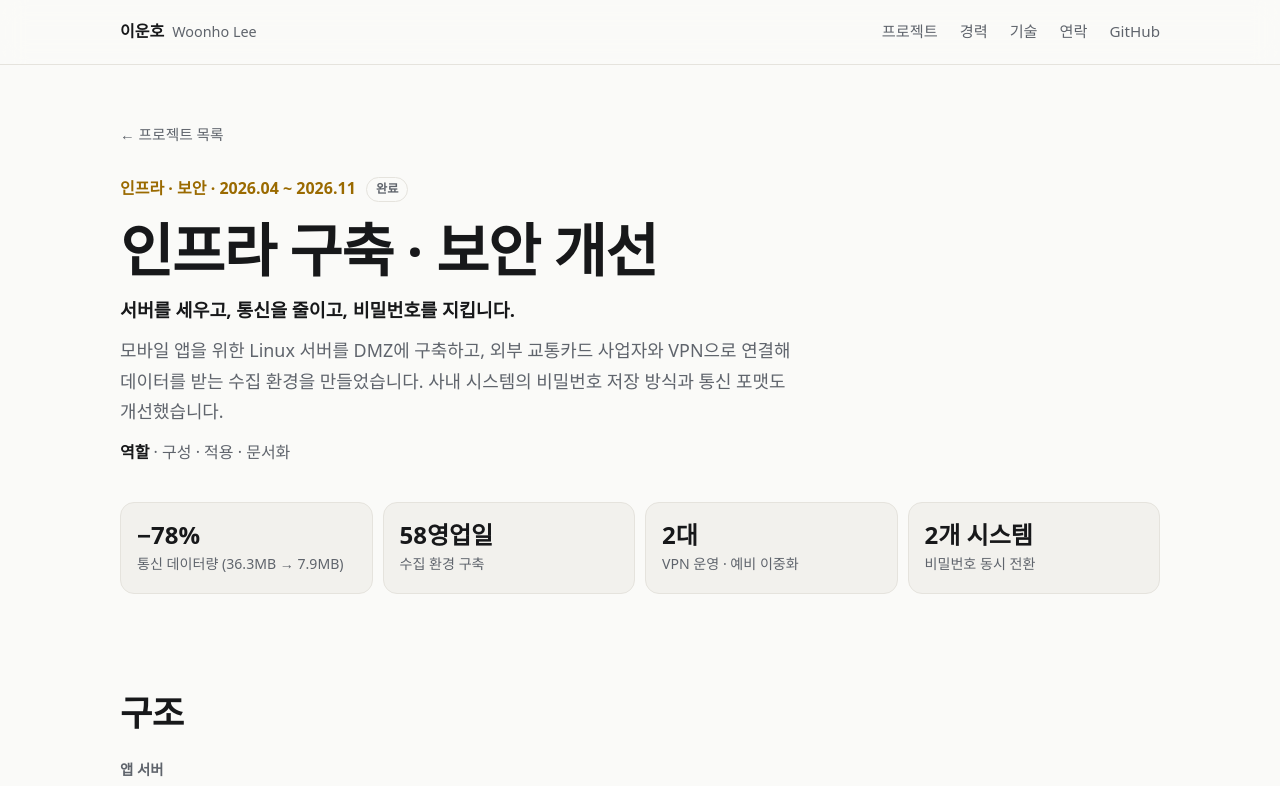
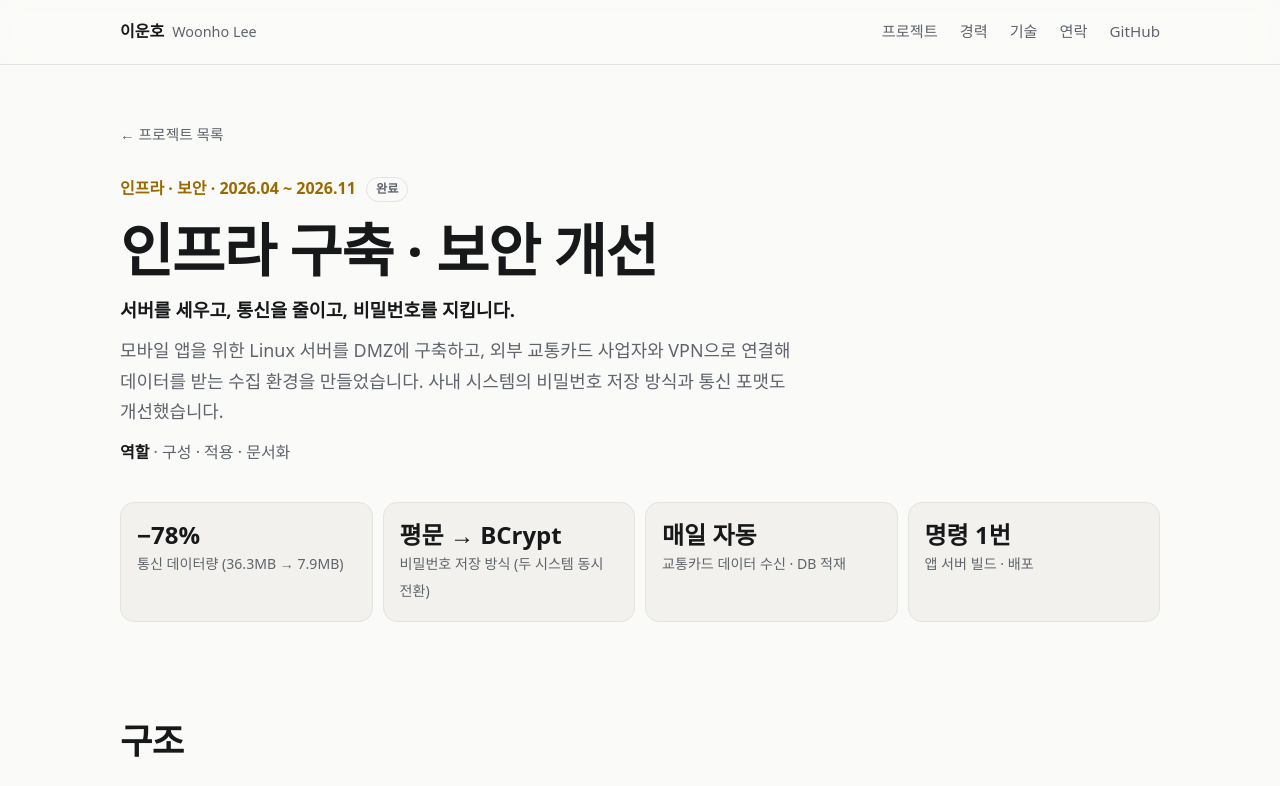
Before and after one commit to 98Woonho/98Woonho.github.io, a React (Vite) app: page /work/infra-security in a window 1280 px wide. Shown: the top 786 px of the page. Built offline with nearby package versions, Linux system fonts and the light colour scheme; a web font is replaced by a local one.

Commit message:
운영/인프라 카드 지표를 결과 중심으로 변경

```diff
--- a/src/data/profile.js
+++ b/src/data/profile.js
@@ -208,10 +208,10 @@ export const workProjects = [
     role: "운영 · 장애 원인 분석 및 개선 (일지로 문서화)",
     tech: ["Oracle", "PL/SQL", "Oracle Scheduler", "Windows Server", "FTP", "라이브러리 의존성 분석"],
     metrics: [
-      { value: "4개", label: "운영 영업소" },
       { value: "3분 → 1분", label: "GPS 수집 주기" },
-      { value: "4건", label: "문서화한 개선·장애 사례" },
-      { value: "3개월", label: "지난 GPS 데이터 자동 정리" },
+      { value: "Wi-Fi 자동 수집", label: "차고지 AP가 운행기록계를 탐지" },
+      { value: "매일 자정", label: "3개월 지난 GPS 데이터 자동 정리" },
+      { value: "1~3영업일", label: "장애 처리 소요 (3건)" },
     ],
     flows: [
       {
@@ -290,9 +290,9 @@ export const workProjects = [
     tech: ["Rocky Linux", "Nginx", "VMware", "IPsec VPN", "SFTP", "Python", "Shell · cron", "Oracle", "BCrypt", "GitHub"],
     metrics: [
       { value: "−78%", label: "통신 데이터량 (36.3MB → 7.9MB)" },
-      { value: "58영업일", label: "수집 환경 구축" },
-      { value: "2대", label: "VPN 운영 · 예비 이중화" },
-      { value: "2개 시스템", label: "비밀번호 동시 전환" },
+      { value: "평문 → BCrypt", label: "비밀번호 저장 방식 (두 시스템 동시 전환)" },
+      { value: "매일 자동", label: "교통카드 데이터 수신 · DB 적재" },
+      { value: "명령 1번", label: "앱 서버 빌드 · 배포" },
     ],
     flows: [
       {
```
